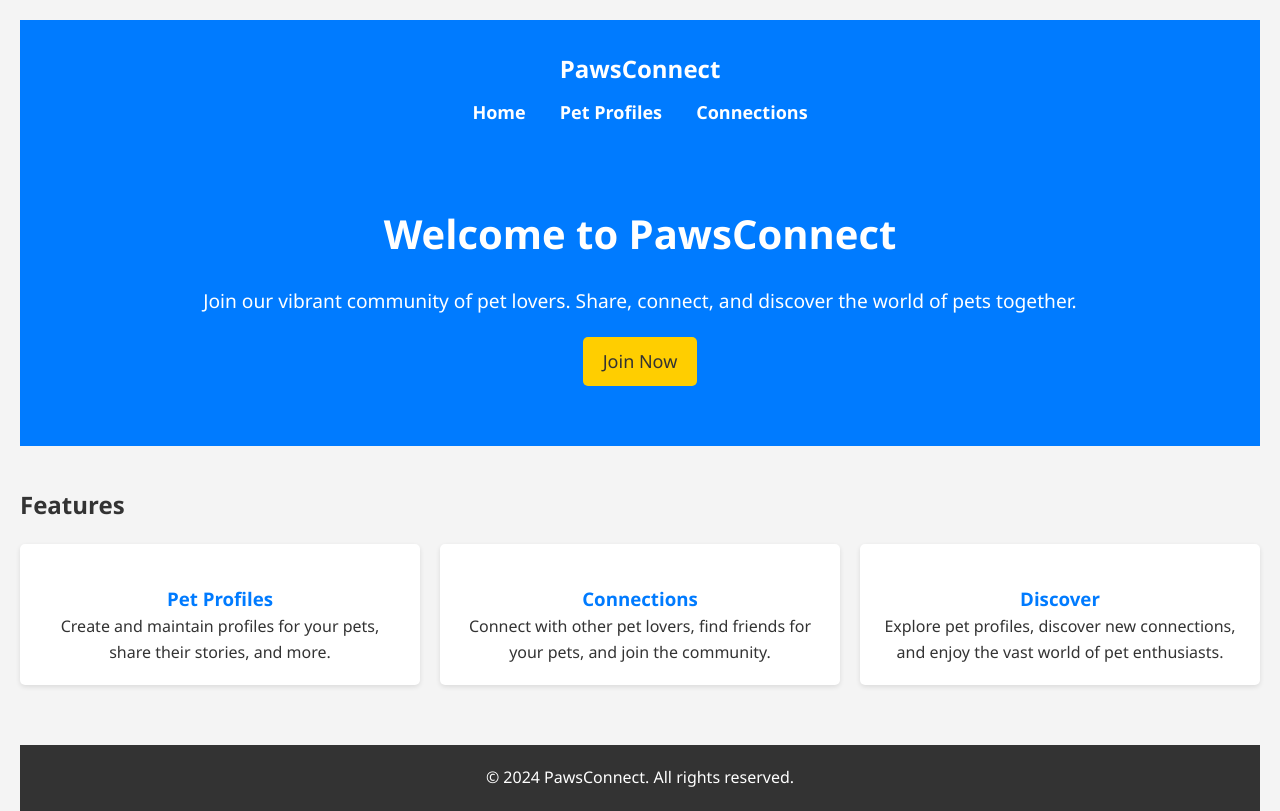
After one commit to tyrellbaker-blip/PawsConnect, a Django app: page /user/index/ in a window 1280 px wide. The commit adds this page. Run offline with Django 5.2, Linux system fonts and the light colour scheme.

Commit message:
added html elements and started on the connections visualization which is work in progress

```diff
--- a/UserManagement/static/UserManagement/styles.css
+++ b/UserManagement/static/UserManagement/styles.css
@@ -0,0 +1,214 @@
+
+/* Reset basic elements */
+body, h1, h2, h3, p, ul, li, a {
+    margin: 0;
+    padding: 0;
+    text-decoration: none;
+    list-style: none;
+    font-family: 'Segoe UI', Tahoma, Geneva, Verdana, sans-serif;
+}
+
+/* Body & Overall Layout */
+body {
+    color: #333;
+    background-color: #f4f4f4;
+    font-size: 16px;
+    line-height: 1.6;
+    padding: 20px;
+}
+
+/* Header */
+header {
+    background: #007bff;
+    color: #ffffff;
+    padding-top: 30px;
+    padding-bottom: 15px;
+    text-align: center;
+}
+
+nav ul {
+    padding-top: 10px;
+}
+
+nav ul li {
+    display: inline;
+    margin: 0 15px;
+}
+
+nav ul li a {
+    color: #ffffff;
+    font-weight: bold;
+    font-size: 18px;
+}
+
+/* Hero Section */
+.hero {
+    background: #007bff;
+    color: #ffffff;
+    padding: 60px 0;
+    text-align: center;
+}
+
+.hero h2 {
+    font-size: 2.5rem;
+}
+
+.hero p {
+    margin-top: 20px;
+    font-size: 1.2rem;
+}
+
+.btn-primary {
+    display: inline-block;
+    background: #ffce00;
+    color: #333;
+    padding: 10px 20px;
+    margin-top: 20px;
+    border-radius: 5px;
+    cursor: pointer;
+    font-size: 18px;
+}
+
+.btn-primary:hover {
+    background: #e5b900;
+}
+
+/* Features Section */
+.features {
+    padding: 40px 0;
+}
+
+.feature-container {
+    display: grid;
+    grid-template-columns: repeat(3, 1fr);
+    gap: 20px;
+    margin-top: 20px;
+}
+
+.feature {
+    background: #ffffff;
+    padding: 20px;
+    box-shadow: 0 2px 5px rgba(0,0,0,0.1);
+    border-radius: 5px;
+    text-align: center;
+}
+
+.feature h3 {
+    margin-top: 20px;
+    color: #007bff;
+}
+
+/* Footer */
+footer {
+    background: #333;
+    color: #ffffff;
+    text-align: center;
+    padding: 20px;
+    position: relative;
+    bottom: -20px;
+    width: calc(100% - 40px);
+}
+
+/* Profiles Section */
+.profiles-section {
+    padding: 40px 0;
+    text-align: center;
+}
+
+.profiles-section h2 {
+    margin-bottom: 20px;
+    font-size: 2rem;
+    color: #007bff;
+}
+
+/* Profile Cards */
+.profiles-container {
+    display: grid;
+    grid-template-columns: repeat(3, 1fr);
+    gap: 20px;
+    justify-items: center;
+    padding: 0 20px;
+}
+
+.profile-card {
+    background: #ffffff;
+    border-radius: 10px;
+    box-shadow: 0 4px 8px rgba(0,0,0,0.1);
+    overflow: hidden;
+    width: 100%;
+    max-width: 320px;
+}
+
+.profile-card img {
+    width: 100%;
+    height: auto;
+    border-bottom: 1px solid #f0f0f0;
+}
+
+.profile-card h3 {
+    margin: 20px 0;
+    font-size: 1.5rem;
+    color: #333;
+}
+
+.profile-card p {
+    font-size: 1rem;
+    margin: 5px 20px;
+    color: #666;
+}
+
+/* Adjusting Grid for Responsiveness */
+@media (max-width: 1024px) {
+    .profiles-container {
+        grid-template-columns: repeat(2, 1fr);
+    }
+}
+
+@media (max-width: 768px) {
+    .profiles-container {
+        grid-template-columns: 1fr;
+    }
+}
+
+/* Connections Section Styles */
+.connections-section {
+    padding: 40px 20px;
+    text-align: center;
+}
+
+.connections-section h2 {
+    color: #007bff;
+    font-size: 2.5rem;
+    margin-bottom: 20px;
+}
+
+.connections-section p {
+    font-size: 1.2rem;
+    color: #666;
+    margin-bottom: 40px;
+}
+
+.connections-container {
+    background-color: #fff;
+    border: 1px solid #ddd;
+    border-radius: 10px;
+    box-shadow: 0 5px 15px rgba(0,0,0,0.1);
+    padding: 20px;
+    margin: auto;
+    max-width: 960px;
+    height: 400px;
+}
+
+/* Enhancements for the Visualization Container */
+.connections-container p {
+    color: #333;
+    margin: 20px;
+}
+
+@media (max-width: 768px) {
+    .connections-container {
+        width: 90%;
+        height: auto;
+        padding: 10px;
+    }
+}
--- a/UserManagement/urls.py
+++ b/UserManagement/urls.py
@@ -12,5 +12,9 @@ urlpatterns = [
     path('register/', views.register, name='register'),
     path('landing/', views.landing_page, name='landing_page'),
     path('profile/', views.profile, name='profile'),
+    path('connections/', views.connections, name='connections'),
+    path('index/', views.index, name='index'),
+    path('network/', views.network, name='network'),
+
     # Other URL patterns...
 ]
--- a/UserManagement/views.py
+++ b/UserManagement/views.py
@@ -1,10 +1,9 @@
 from django.contrib.auth.decorators import login_required
-from django.shortcuts import render
-
 from django.shortcuts import render, redirect
 from django.contrib.auth import authenticate, login
-from .forms import CustomLoginForm, UserRegistrationForm  # Make sure this import matches the location of your LoginForm
-
+from SocialInteraction.models import Friendship
+from django.core.serializers import serialize
+import json
 
 def user_login(request):
     print("Login view function called")
@@ -33,6 +32,7 @@ def user_login(request):
         form = CustomLoginForm()
     return render(request, 'UserManagement/login.html', {'form': form})
 
+
 def register(request):
     if request.method == 'POST':
         form = UserRegistrationForm(request.POST, request.FILES)
@@ -44,10 +44,20 @@ def register(request):
         form = UserRegistrationForm()
     return render(request, 'UserManagement/register.html', {'form': form})
 
+def network(request):
+    friendships_qs = Friendship.objects.filter(is_active=True).values('from_user_id', 'to_user_id')
+    friendships_json = json.dumps(list(friendships_qs))
+    return render(request, 'UserManagement/network.html', {'friendships_json': friendships_json})
+
+
 
 @login_required
 def landing_page(request):
     return redirect('UserManagement:landing_page')
+
+
+def index(request):
+    return render(request, 'UserManagement/index.html', {'user': request.user})
 
 
 def home(request):
@@ -57,7 +67,10 @@ def home(request):
 def logout(request):
     return redirect('UserManagement:logout')
 
-
-@login_required
+#login required
 def profile(request):
     return render(request, 'UserManagement/profile.html', {'user': request.user})
+
+#login required
+def connections(request):
+    return render(request, 'UserManagement/connections.html', {'user': request.user})
--- /dev/null
+++ b/templates/UserManagement/index.html
@@ -0,0 +1,47 @@
+
+{% extends 'base.html' %}
+
+{% load static %}
+{% block content %}
+
+<!DOCTYPE html>
+<html lang="en">
+<head>
+    <meta charset="UTF-8">
+    <meta name="viewport" content="width=device-width, initial-scale=1.0">
+    <title>PawsConnect - Connect with Pet Lovers</title>
+    <link rel="stylesheet" href="{% static 'UserManagement/styles.css' %}" type="text/css">
+</head>
+<body>
+
+    <main>
+        <section class="hero">
+            <div class="hero-content">
+                <h2>Welcome to PawsConnect</h2>
+                <p>Join our vibrant community of pet lovers. Share, connect, and discover the world of pets together.</p>
+                <a href="{% url 'UserManagement:register' %}" class="btn-primary">Join Now</a>
+            </div>
+        </section>
+        <section class="features">
+            <h2>Features</h2>
+            <div class="feature-container">
+                <div class="feature">
+                    <h3>Pet Profiles</h3>
+                    <p>Create and maintain profiles for your pets, share their stories, and more.</p>
+                </div>
+                <div class="feature">
+                    <h3>Connections</h3>
+                    <p>Connect with other pet lovers, find friends for your pets, and join the community.</p>
+                </div>
+                <div class="feature">
+                    <h3>Discover</h3>
+                    <p>Explore pet profiles, discover new connections, and enjoy the vast world of pet enthusiasts.</p>
+                </div>
+            </div>
+        </section>
+    </main>
+
+    <script src="js/script.js"></script>
+</body>
+</html>
+{% endblock content %}
--- a/templates/base.html
+++ b/templates/base.html
@@ -1,37 +1,35 @@
+{# base.html #}
+{% load static %}
+
 <!DOCTYPE html>
 <html lang="en">
 <head>
     <meta charset="UTF-8">
     <meta name="viewport" content="width=device-width, initial-scale=1.0">
-    <title>{% block title %}My Site{% endblock title %}</title>
-    <!-- Bootstrap CSS -->
-    <link rel="stylesheet" href="https://stackpath.bootstrapcdn.com/bootstrap/4.3.1/css/bootstrap.min.css">
-    {% load static %}
-    <!-- Main CSS -->
-    <link rel="stylesheet" type="text/css" href="{% static 'styles.css' %}">
+    <title>{% block title %}PawsConnect - Connect with Pet Lovers{% endblock title %}</title>
+    <link rel="stylesheet" href="{% static 'UserManagement/styles.css' %}" type="text/css">
 </head>
 <body>
     <header>
-        <nav class="navbar navbar-expand-lg navbar-dark bg-dark">  <!-- Dark theme navbar -->
-            <a class="navbar-brand" href="{% url 'UserManagement:home' %}">My Site</a>
-            <button class="navbar-toggler" type="button" data-toggle="collapse" data-target="#navbarNav" aria-controls="navbarNav" aria-expanded="false" aria-label="Toggle navigation">
-                <span class="navbar-toggler-icon"></span>
-            </button>
-            <div class="collapse navbar-collapse" id="navbarNav">
-                <ul class="navbar-nav mr-auto">
-                    <li class="nav-item"><a class="nav-link" href="{% url 'UserManagement:home' %}">Home</a></li>
-                    <li class="nav-item"><a class="btn btn-secondary" href="{% url 'UserManagement:login' %}">Login</a></li>
-                    <li class="nav-item"><a class="nav-link" href="{% url 'UserManagement:register' %}">Register</a></li>
-                </ul>
+        <nav>
+            <div class="logo">
+                <h1>PawsConnect</h1>
             </div>
+            <ul>
+<li><a href="{% url 'UserManagement:index' %}">Home</a></li>
+        <li><a href="{% url 'UserManagement:profile' %}">Pet Profiles</a></li>
+        <li><a href="{% url 'UserManagement:connections' %}">Connections</a></li>
+            </ul>
         </nav>
     </header>
-    <main class="container mt-4">
-        {% block content %}{% endblock %}
-    </main>
-    <!-- Bootstrap JS, Popper.js, and jQuery -->
-    <script src="https://code.jquery.com/jquery-3.3.1.slim.min.js"></script>
-    <script src="https://cdnjs.cloudflare.com/ajax/libs/popper.js/1.14.7/umd/popper.min.js"></script>
-    <script src="https://stackpath.bootstrapcdn.com/bootstrap/4.3.1/js/bootstrap.min.js"></script>
+
+    {% block content %}
+    {# Individual page content will go here #}
+    {% endblock content %}
+
+    <footer>
+        <p>&copy; 2024 PawsConnect. All rights reserved.</p>
+    </footer>
+    <script src="{% static 'js/script.js' %}"></script>
 </body>
 </html>
```
Also changed, not shown: UserManagement/models.py (+8 -0 lines), templates/UserManagement/connections.html (added, +31 -0 lines), templates/UserManagement/home.html (+19 -11 lines), templates/UserManagement/register.html (+5 -4 lines).
